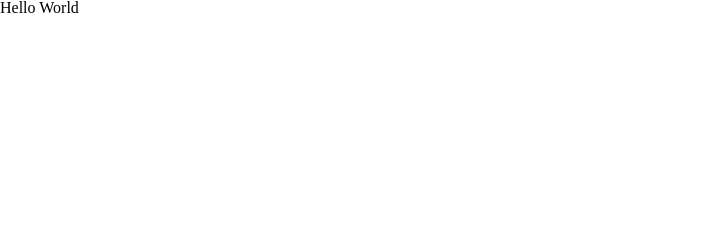
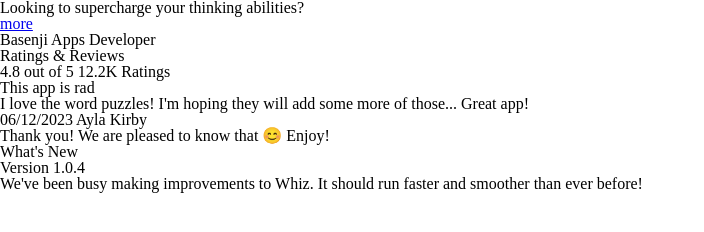
Before and after one commit to Stim1/basenji_apps_test_task, a website: page index.html in a window 1280 px wide. Shown: the whole page, without its empty margins (0-704 px from the left). Drawn offline with Linux system fonts and the light colour scheme.

Commit message:
environment setting

```diff
--- a/index.html
+++ b/index.html
@@ -1,17 +1,85 @@
 <!DOCTYPE html>
+<!-- html section start -->
 <html lang="en">
+  <!-- head section start -->
   <head>
     <meta charset="UTF-8" />
     <meta name="viewport" content="width=device-width, initial-scale=1.0" />
     <title>Basenji Apps</title>
     <link rel="stylesheet" href="./styles/reset.css" />
   </head>
+  <!-- head section end -->
+  <!-- body section start -->
   <body>
+    <!-- header section start -->
+    <header class="header">
+      <nav></nav>
+    </header>
+    <!-- header section end -->
+    <!-- main section start -->
     <main class="main">
-      <header class="header">
-        <h1>Hello World</h1>
-      </header>
+      <!-- app info section start -->
+      <div class="app-info-section">
+        <!-- Content of the app info here -->
+      </div>
+      <!-- app info section end -->
+
+      <!-- preview section start -->
+      <div class="preview-section">
+        <!-- Content of the preview section here -->
+      </div>
+      <!-- preview section end -->
+
+      <!-- intro section start -->
+      <div class="intro-section">
+        <h2 class="intro-title">
+          Looking to supercharge your thinking abilities?
+        </h2>
+        <a href="#" class="more-link">more</a>
+        <p class="developer-info">Basenji Apps Developer</p>
+      </div>
+      <!-- intro section end -->
+
+      <!-- ratings section start -->
+      <div class="ratings-reviews-section">
+        <h2 class="rating-title">Ratings & Reviews</h2>
+        <div class="rating-summary">
+          <span class="rating-value">4.8</span>
+          <span class="rating-out-of">out of 5</span>
+          <span class="total-ratings">12.2K Ratings</span>
+        </div>
+        <div class="user-review">
+          <h3 class="user-review-title">This app is rad</h3>
+          <p class="review-content">
+            I love the word puzzles! I'm hoping they will add some more of
+            those... Great app!
+          </p>
+          <div class="review-metadata">
+            <span class="review-date">06/12/2023</span>
+            <span class="review-author">Ayla Kirby</span>
+          </div>
+
+          <div class="developer-response">
+            <p>Thank you! We are pleased to know that 😊 Enjoy!</p>
+          </div>
+        </div>
+      </div>
+      <!-- ratings section end -->
     </main>
+    <!-- main section end -->
+
+    <!-- update Section Start -->
+    <footer class="update-section">
+      <h2 class="update-title">What's New</h2>
+      <p class="update-version">Version 1.0.4</p>
+      <p>
+        We've been busy making improvements to Whiz. It should run faster and
+        smoother than ever before!
+      </p>
+    </footer>
+    <!-- update Section End -->
     <script type="text/javascript" src="scripts/main.js"></script>
   </body>
+  <!-- body section end -->
 </html>
+<!-- html section end -->
```
